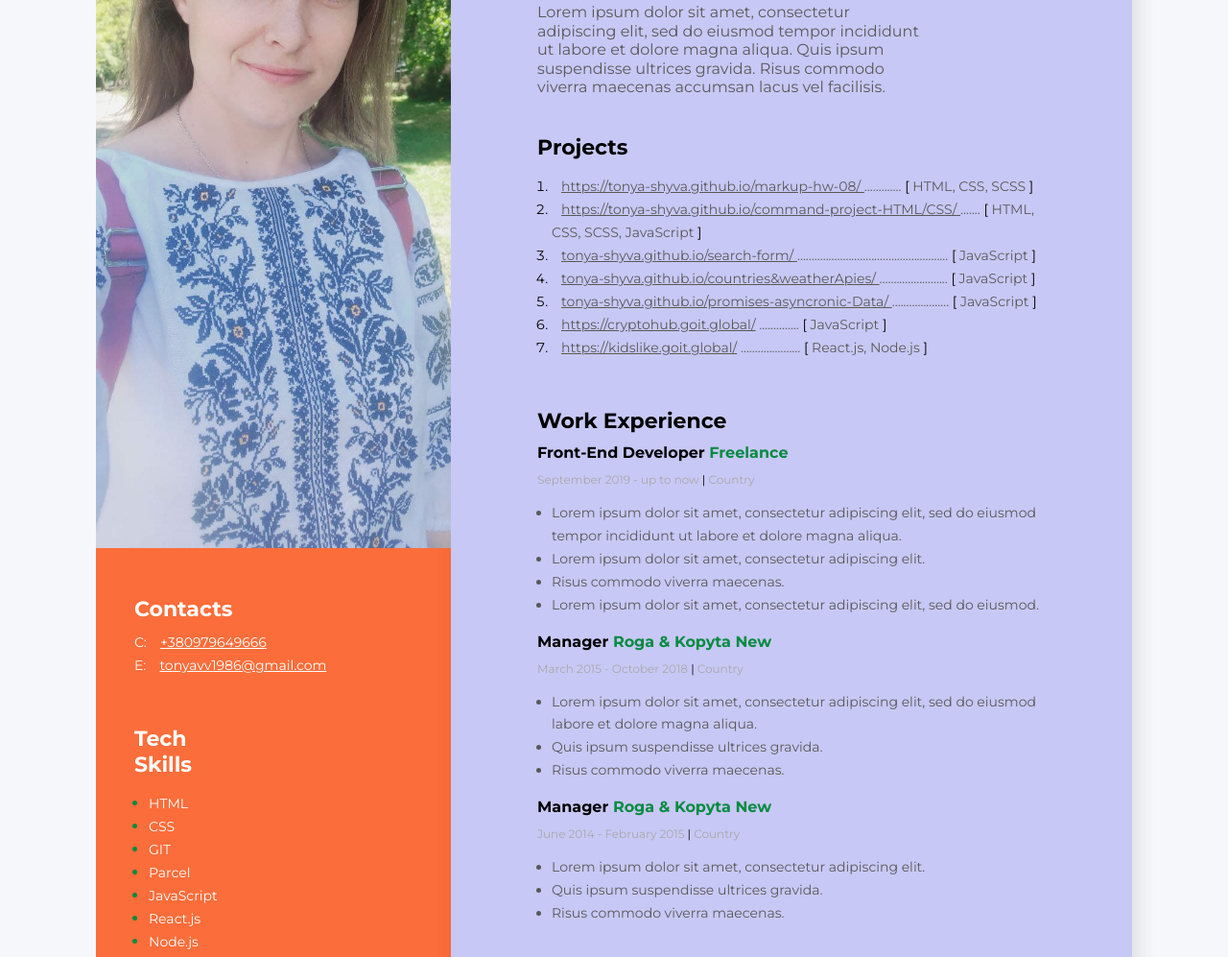
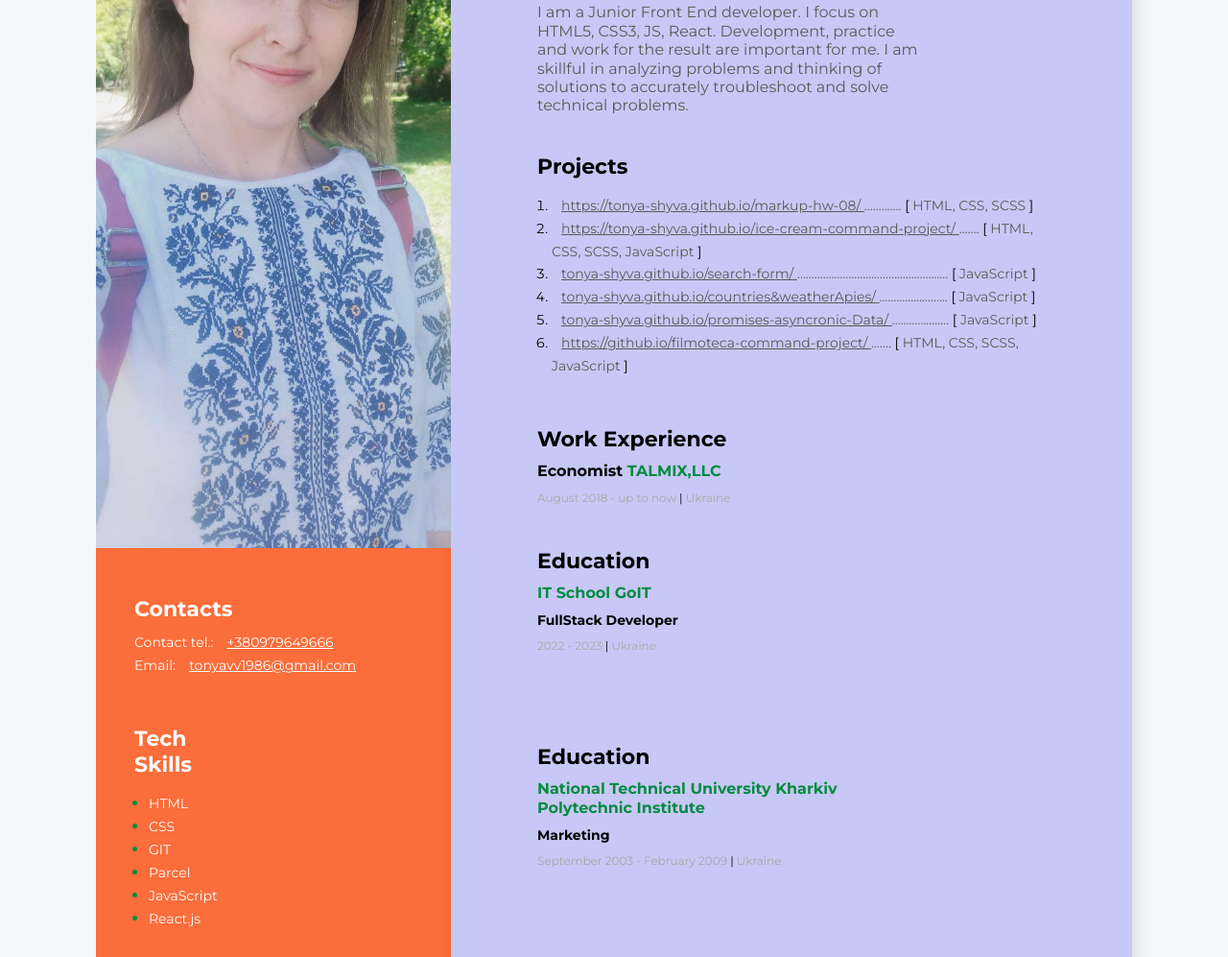
Before and after one commit to Tonya-Shyva/First, a plain HTML site: page index.html in a window 1280 px wide. Shown: the part 230-1227 px from the top of the page at 96% size. Drawn offline with nearby package versions, Linux system fonts and the light colour scheme.

Commit message:
Update index.html

```diff
--- a/index.html
+++ b/index.html
@@ -27,9 +27,9 @@
 					<h1 class="about-name">Antonina Shyva</h1>
 
 					<p class="about-discription">
-						Lorem ipsum dolor sit amet, consectetur adipiscing elit, sed do eiusmod tempor incididunt ut labore et
-						dolore magna aliqua. Quis ipsum suspendisse ultrices gravida. Risus commodo viverra maecenas accumsan lacus
-						vel facilisis.
+						I am a Junior Front End developer. I focus on HTML5, CSS3, JS, React. Development, practice and work for the
+						result are important for me. I am skillful in analyzing problems and thinking of solutions to accurately
+						troubleshoot and solve technical problems.
 					</p>
 				</div>
 				<!--Projects-->
@@ -50,7 +50,7 @@
 						<li class="project-item">
 							<span class="project">
 								<a href="https://igr-0k.github.io/aci-group-project/" class="project-link">
-									https://tonya-shyva.github.io/command-project-HTML/CSS/
+									https://tonya-shyva.github.io/ice-cream-command-project/
 								</a>
 								.......
 								<span class="project-bracket">[</span>
@@ -93,19 +93,12 @@
 						</li>
 						<li class="project-item">
 							<span class="project">
-								<a href="https://cryptohub.goit.global/" class="project-link">https://cryptohub.goit.global/</a>
-								..............
+								<a href="https://pelageyatelezhynska.github.io/filmoteka/" class="project-link">
+									https://github.io/filmoteca-command-project/
+								</a>
+								.......
 								<span class="project-bracket">[</span>
-								JavaScript
-								<span class="project-bracket">]</span>
-							</span>
-						</li>
-						<li class="project-item">
-							<span class="project">
-								<a href="https://kidslike.goit.global/" class="project-link">https://kidslike.goit.global/</a>
-								.....................
-								<span class="project-bracket">[</span>
-								React.js, Node.js
+								HTML, CSS, SCSS, JavaScript
 								<span class="project-bracket">]</span>
 							</span>
 						</li>
@@ -117,15 +110,15 @@
 					<!--Company 1-->
 					<div>
 						<h4 class="work-position">
-							Front-End Developer
-							<span class="organization">Freelance</span>
+							Economist
+							<span class="organization">TALMIX,LLC</span>
 						</h4>
 						<p class="period">
-							September 2019 - up to now
+							August 2018 - up to now
 							<span class="line">|</span>
-							Country
+							Ukraine
 						</p>
-						<ul class="work-list">
+						<!-- <ul class="work-list">
 							<li class="work-list-item">
 								Lorem ipsum dolor sit amet, consectetur adipiscing elit, sed do eiusmod tempor incididunt ut labore et
 								dolore magna aliqua.
@@ -133,46 +126,20 @@
 							<li class="work-list-item">Lorem ipsum dolor sit amet, consectetur adipiscing elit.</li>
 							<li class="work-list-item">Risus commodo viverra maecenas.</li>
 							<li class="work-list-item">Lorem ipsum dolor sit amet, consectetur adipiscing elit, sed do eiusmod.</li>
-						</ul>
-					</div>
-					<!--Company 2-->
-					<div>
-						<h4 class="work-position">
-							Manager
-							<span class="organization">Roga & Kopyta New</span>
-						</h4>
-						<p class="period">
-							March 2015 - October 2018
-							<span class="line">|</span>
-							Country
-						</p>
-						<ul class="work-list">
-							<li class="work-list-item">
-								Lorem ipsum dolor sit amet, consectetur adipiscing elit, sed do eiusmod labore et dolore magna aliqua.
-							</li>
-							<li class="work-list-item">Quis ipsum suspendisse ultrices gravida.</li>
-							<li class="work-list-item">Risus commodo viverra maecenas.</li>
-						</ul>
-					</div>
-					<!--Company 3-->
-					<div>
-						<h4 class="work-position">
-							Manager
-							<span class="organization">Roga & Kopyta New</span>
-						</h4>
-						<p class="period">
-							June 2014 - February 2015
-							<span class="line">|</span>
-							Country
-						</p>
-						<ul class="work-list">
-							<li class="work-list-item">Lorem ipsum dolor sit amet, consectetur adipiscing elit.</li>
-							<li class="work-list-item">Quis ipsum suspendisse ultrices gravida.</li>
-							<li class="work-list-item">Risus commodo viverra maecenas.</li>
-						</ul>
+						</ul> -->
 					</div>
 				</div>
 				<!--Education-->
+				<div class="education">
+					<h3 class="title">Education</h3>
+					<h4 class="education-position">IT School GoIT</h4>
+					<h4 class="specialization">FullStack Developer</h4>
+					<p class="period">
+						2022 - 2023
+						<span class="line">|</span>
+						Ukraine
+					</p>
+				</div>
 				<div class="education">
 					<h3 class="title">Education</h3>
 					<h4 class="education-position">National Technical University Kharkiv Polytechnic Institute</h4>
@@ -192,11 +159,11 @@
 					<h3 class="sidebar-title">Contacts</h3>
 					<div>
 						<p>
-							<span class="contact-type">C:</span>
+							<span class="contact-type">Contact tel.:</span>
 							<a href="tel:+380979649666" class="contact-link">+380979649666</a>
 						</p>
 						<p>
-							<span class="contact-type">E:</span>
+							<span class="contact-type">Email:</span>
 							<a href="mailto:tonyavv1986@gmail.com" class="contact-link">tonyavv1986@gmail.com</a>
 						</p>
 					</div>
@@ -211,7 +178,7 @@
 						<li class="skills-item"><span class="skills-text">Parcel</span></li>
 						<li class="skills-item"><span class="skills-text">JavaScript</span></li>
 						<li class="skills-item"><span class="skills-text">React.js</span></li>
-						<li class="skills-item"><span class="skills-text">Node.js</span></li>
+						<!-- <li class="skills-item"><span class="skills-text">Node.js</span></li> -->
 					</ul>
 				</div>
 				<!--Soft Skills-->
```
